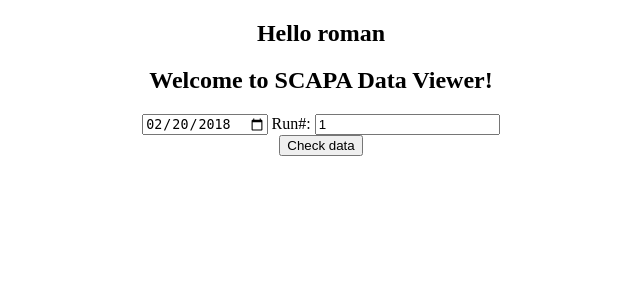
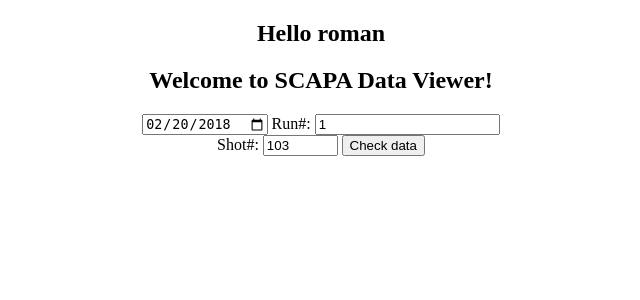
Before and after one commit to ramzes3/django_test, a Django app: page /plots/ in a window 1280 px wide. Shown: the top 300 px of the page, without its empty margins (319-959 px from the left). Run offline with Django 3.2, Linux system fonts and the light colour scheme; data comes from the database, SQL or seed files in the repository; both versions use the stored data as it was after the commit.

Commit message:
Added a shot counter to display_shots() Updated get_image() to display multiple subplots equale to the number of equipment present Added Previous and Next shot buttons Included several new check on exceptions including not available folders and shots and not supported file formats

```diff
--- a/plots/templates/plots/choose_data.html
+++ b/plots/templates/plots/choose_data.html
@@ -14,6 +14,7 @@
     <input type="date" name="Date" value="{{ c_date}}" required=True>
 
     Run#: <input type="number" value="{{ shot.run }}" name="Run" required=True><br>
+Shot#: <input type="number" value="{{ shot.shot_number }}" name="Shot_number" style="width: 5em" required=True>
 <input type="submit" value="Check data">
 </form>
 </div>
--- a/plots/urls.py
+++ b/plots/urls.py
@@ -7,12 +7,12 @@ app_name = 'plots'
 urlpatterns = [
     path('', views.index, name='index'),
     #path('', views.choose_data, name='choose_data'),
-    path('<int:shot_id>/getimage', views.getimage, name='getimage'),
-    path('<int:image_id>/inter', views.inter, name='inter'),
+    path('<int:shot_id>/getimage.png', views.getimage, name='getimage'),
+    #path('<int:image_id>/inter', views.inter, name='inter'),
     path('<int:shot_id>/display_shot', views.display_shot, name='display_shot'),
-    path('<int:image_id>/next_image', views.next_image, name='next_image'),
-    path('<int:image_id>/previous_image', views.previous_image, name='previous_image'),
+    #path('<int:image_id>/next_image', views.next_image, name='next_image'),
+    #path('<int:image_id>/previous_image', views.previous_image, name='previous_image'),
     url(r'^getimage/$', views.getimage, name="getimage"), #, name='getimage'
-    url(r'^inter/$', views.inter, name='inter'), #, name='getimage'
+    #url(r'^inter/$', views.inter, name='inter'), #, name='getimage'
     url(r'^display_shot/$', views.display_shot, name='display_shot'), #, name='getimage'
 ]
--- a/plots/views.py
+++ b/plots/views.py
@@ -12,6 +12,7 @@ import random
 from io import StringIO
 import os, sys
 from datetime import datetime
+from pydoc import locate
 
 import matplotlib.pyplot as plt
 import matplotlib.image as mpimg
@@ -25,6 +26,8 @@ from .models import Shot_information, Equipment
 
 def getimage(request, shot_id):
         shot = get_object_or_404(Shot_information, pk=shot_id)
+        listOfEquipment = shot.equipment_set.all();
+        #print(shot.equipment_set.all().count())
 #        if request.method=="GET": x = np.arange(0, random.randint(0,3) * np.pi, 0.01)
 #        else: x = np.arange(0, 2 * np.pi, 0.01)
 #        s = np.cos(x) ** 2
@@ -34,21 +37,124 @@ def getimage(request, shot_id):
         #plt.ylabel('ylabel(Y)')
         #plt.title('Simple Graph!')
         #plt.grid(True)
-        path = "/media/Arni1/data/2018/20180219/run006/"
-        path = get_path(path,1)
-        print(path)
-        listOfImages = [f for f in os.listdir(path) if f.endswith('.png')]
-        img_path = os.path.join(path,listOfImages[shot.shot_number]);
-        img = mpimg.imread(img_path)
+        plt.figure(1)
+        for counter, tmp in enumerate(listOfEquipment):
+           print(tmp)
+           #print(tmp.equipment_folder)
+           listOfImages = [f for f in os.listdir(tmp.equipment_folder) if f.endswith('.png')]
+           ax1 = plt.subplot(3,3,counter+1)             # the first subplot in the first figure
+           #ax1.set_xticklabels([])
+           #ax1.set_yticklabels([])
+           #ax1.set_aspect('equal')
+           plt.axis('off')
+           plt.title(tmp.equipment_name)
+           #print(len(listOfImages))
+           if len(listOfImages) < shot.shot_number:
+                ax1.annotate('Shot not present',xy=(0.1,0.5));
+                continue;
+           img_path = os.path.join(tmp.equipment_folder,listOfImages[shot.shot_number]);
+           img = mpimg.imread(img_path)
+
+           plt.imshow(img)
+
+
+        #plt.subplots_adjust(wspace=0, hspace=0)
+
+        #path = "/media/Arni1/data/2018/20180219/run006/"
+        #path = get_path(path,1)
+        #print(path)
+        #listOfImages = [f for f in os.listdir(path) if f.endswith('.png')]
+        #img_path = os.path.join(path,listOfImages[shot.shot_number]);
+        #img = mpimg.imread(img_path)
         #A=np.asarray(img)
-        plt.imshow(img)
+        #plt.imshow(img)
 
 
         response = HttpResponse(content_type="image/png")
-        plt.savefig(response, format="png")
+        plt.savefig(response, format="png",bbox_inches='tight')
 
         return response
 
+def display_shot(request, shot_id):
+        shot = get_object_or_404(Shot_information, pk=shot_id)
+        #if request.method !== 'POST':
+        #     return HttpResponse("There is no data submitted")
+        #r_type = locate(shot.run)
+        if ('Previous' in request.POST) and (shot.shot_number>1):
+             shot.shot_number = shot.shot_number-1
+        elif('Next' in request.POST):
+             shot.shot_number = shot.shot_number+1
+        else:
+             shot.shot_number = int(request.POST['Shot_number'])
+
+        run = int(request.POST['Run'])
+        date = datetime.strptime(request.POST['Date'], "%Y-%m-%d").date()
+        if (shot.run != run) or (shot.aquisition_date != date):
+             status_change=1
+        else:
+             status_change=0
+
+        shot.run = request.POST['Run']
+        shot.aquisition_date = datetime.strptime(request.POST['Date'], "%Y-%m-%d").date()
+        shot_dir = get_shot_dir(request, shot)
+
+        if not os.path.isdir(shot_dir):
+             print(shot_dir)
+             return HttpResponse("There is no data available on this day")
+
+        listOfEquipment = os.listdir(shot_dir)
+
+        print(listOfEquipment)
+        if status_change:
+             print("Change occured")
+             shot.run = request.POST['Run']
+             shot.aquisition_date = datetime.strptime(request.POST['Date'], "%Y-%m-%d").date()
+             shot.equipment_set.all().delete()
+             for tmp in listOfEquipment:
+                 #print(tmp)
+                 shot.equipment_set.create(equipment_name=tmp,equipment_folder=os.path.join(shot_dir,tmp))
+
+
+
+
+        #print(shot.aquisition_date)
+        shot.equipment_set.all()
+        shot.save()
+
+        #print(shot.equipment_set.all().count())
+
+
+
+        context = {'shot': shot, 'c_date':str(shot.aquisition_date),}
+        return render(request, 'plots/display_shot.html',context)
+        #return HttpResponse("Hello, world. You're at the display shots.")
+
+def index(request):
+        path = "/media/Arni1/data/"
+        shot_list = Shot_information.objects.all()
+        shot = shot_list.filter(user_identifier__startswith='roman')
+        if shot.count()==0:
+            Shot_information.create(root_folder=path,user_identifier="roman", aquisition_date=timezone.now())
+
+
+        shot = get_object_or_404(Shot_information, user_identifier='roman')
+        print( str(shot.aquisition_date) )
+        #shot.run = 1
+        shot.root_folder = path
+        shot.save()
+        context = {'shot': shot, 'c_date':str(shot.aquisition_date),}
+        #shot_id = get_object_or_404(Shot_information, pk=question_id)
+        return render(request, 'plots/choose_data.html',context)
+
+def get_shot_dir(request, shot):
+        date_folder = ("".join(map(str,[shot.aquisition_date.year, str(shot.aquisition_date.month).rjust(2,'0'), str(shot.aquisition_date.day).rjust(2,'0')])))
+        run_folder = ("".join(map(str,["run",str(shot.run).rjust(3,'0')])))
+        path = os.path.join(shot.root_folder, str(shot.aquisition_date.year), date_folder,run_folder)
+
+        return path
+
+
+# Redundant code
 def next_image(request, shot_id):
         shot = get_object_or_404(Question, pk=question_id)
         path = "/media/Arni1/data/2018/20180219/run006/"
@@ -82,52 +188,3 @@ def inter(request, image_id):
 
         image_id =1
         return render(request, 'plots/inter.html',{'image_id': image_id})
-
-def display_shot(request, shot_id):
-        shot = get_object_or_404(Shot_information, pk=shot_id)
-        shot.run = request.POST['Run']
-        shot.aquisition_date = datetime.strptime(request.POST['Date'], "%Y-%m-%d").date()
-        shot_dir = get_shot_dir(request, shot)
-        print(shot.aquisition_date)
-        print(shot_dir)
-        shot.save()
-
-        print(shot.equipment_set.all().count())
-        shot.equipment_set.all().delete()
-        if not os.path.isdir(shot_dir):
-             return HttpResponse("There is no data available on this day")
-
-        listOfEquipment = os.listdir(shot_dir)
-
-        for tmp in listOfEquipment:
-             print(tmp)
-             shot.equipment_set.create(equipment_name=tmp,equipment_folder=os.path.join(shot_dir,tmp))
-             #path = os.path.join(shot_dir,tmp)
-
-        context = {'shot': shot, 'c_date':str(shot.aquisition_date),}
-        return render(request, 'plots/display_shot.html',context)
-        #return HttpResponse("Hello, world. You're at the display shots.")
-
-def index(request):
-        path = "/media/Arni1/data/"
-        shot_list = Shot_information.objects.all()
-        shot = shot_list.filter(user_identifier__startswith='roman')
-        if shot.count()==0:
-            Shot_information.create(root_folder=path,user_identifier="roman", aquisition_date=timezone.now())
-
-
-        shot = get_object_or_404(Shot_information, user_identifier='roman')
-        print( str(shot.aquisition_date) )
-        #shot.run = 1
-        shot.root_folder = path
-        shot.save()
-        context = {'shot': shot, 'c_date':str(shot.aquisition_date),}
-        #shot_id = get_object_or_404(Shot_information, pk=question_id)
-        return render(request, 'plots/choose_data.html',context)
-
-def get_shot_dir(request, shot):
-        date_folder = ("".join(map(str,[shot.aquisition_date.year, str(shot.aquisition_date.month).rjust(2,'0'), str(shot.aquisition_date.day).rjust(2,'0')])))
-        run_folder = ("".join(map(str,["run",str(shot.run).rjust(3,'0')])))
-        path = os.path.join(shot.root_folder, str(shot.aquisition_date.year), date_folder,run_folder)
-
-        return path
```
Also changed, not shown: plots/templates/plots/display_shot.html (+6 -3 lines), db.sqlite3.
